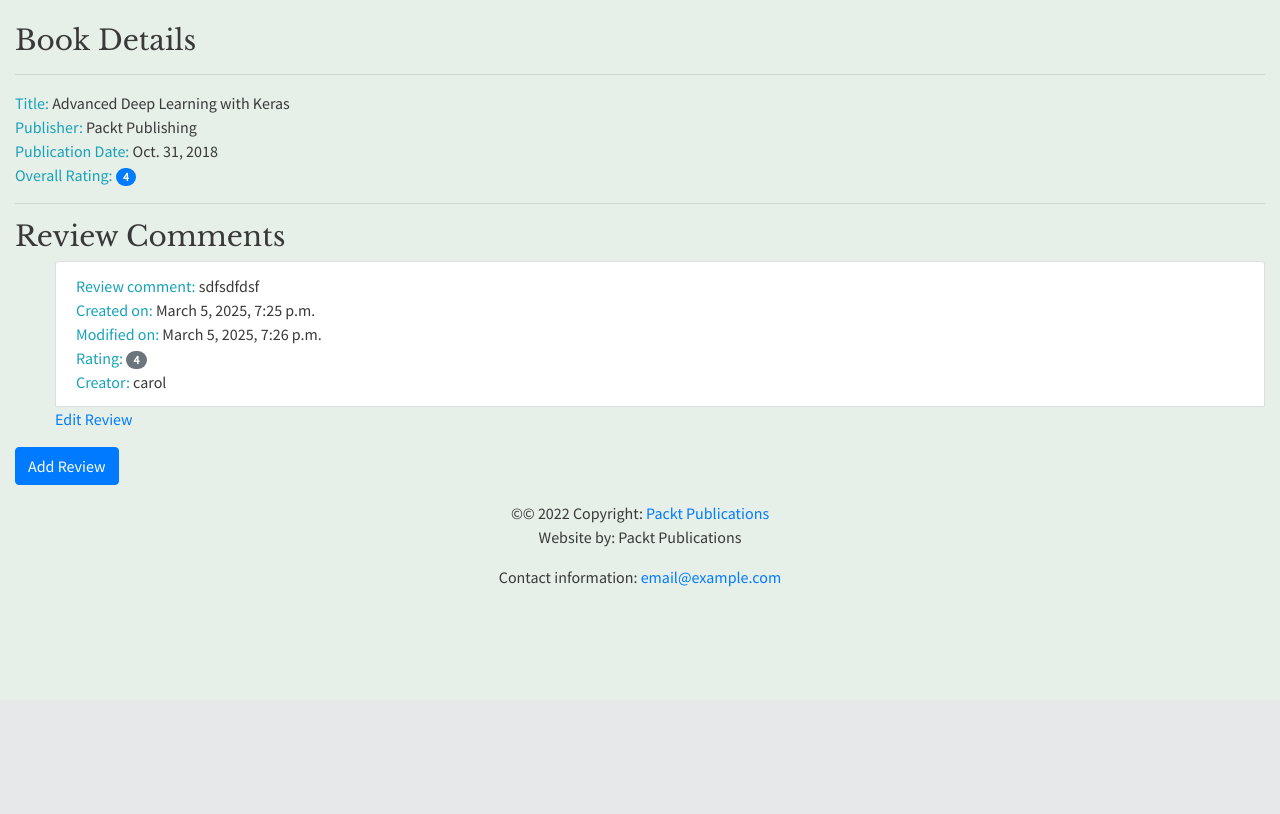
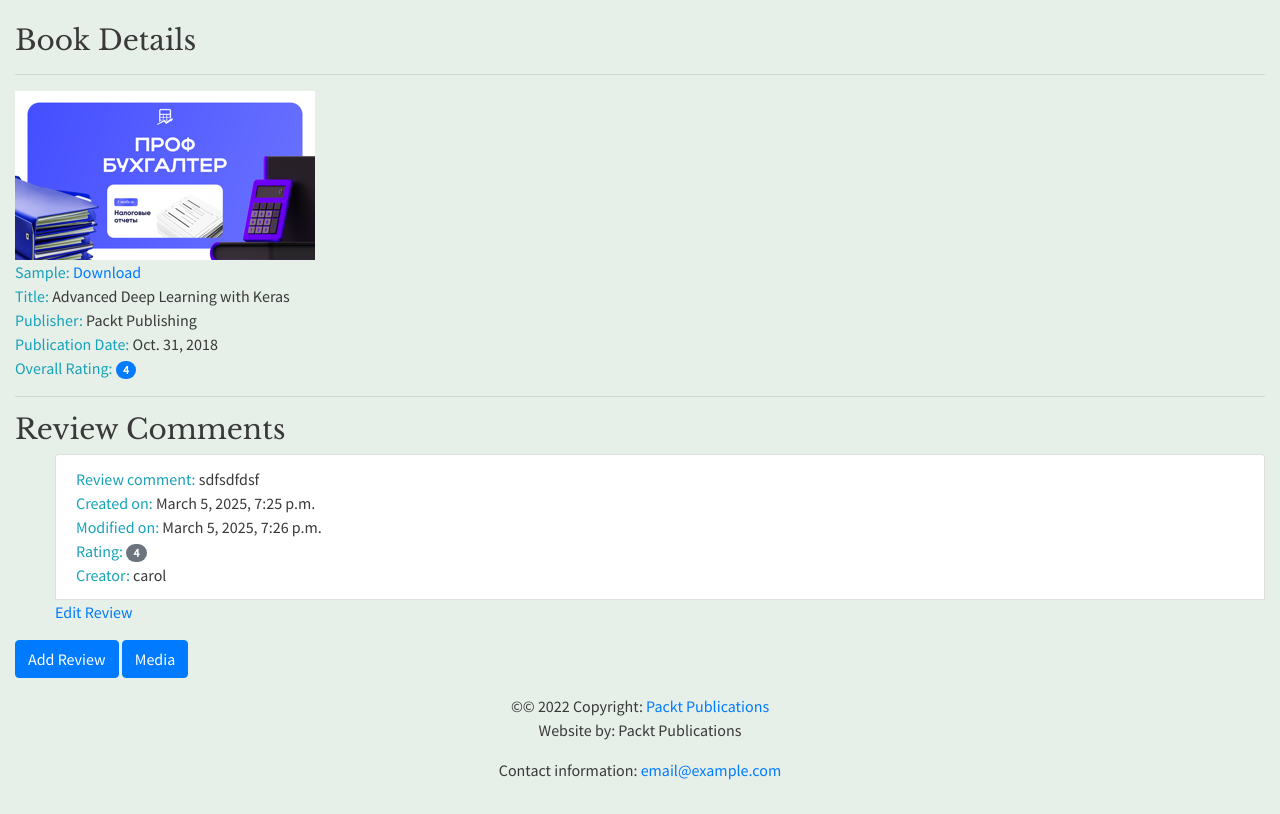
Before and after one commit to zhalgas-seidazym/bookr, a Django app: page /books/1/ in a window 1280 px wide. Shown: the part 100-914 px from the top of the page. Before the commit the page ends 687 px from the top, so only its background shows below. Run offline with Django 5.2, Linux system fonts and the light colour scheme; data comes from the database, SQL or seed files in the repository; both versions use the stored data as it was after the commit; some libraries are stand-ins or nearby versions.

Commit message:
fulfilled book_detail.html

```diff
--- a/reviews/templates/reviews/book_detail.html
+++ b/reviews/templates/reviews/book_detail.html
@@ -4,6 +4,14 @@
       <br>
       <h3>Book Details</h3>
       <hr>
+      {% if book.cover %}
+        <img src="{{ book.cover.url }}">
+        <br>
+      {% endif %}
+      {% if book.sample %}
+        <span class="text-info">Sample: </span><span><a href="{{ book.sample.url }}">Download</a></span>
+        <br>
+      {% endif %}
       <span class="text-info">Title: </span> <span>{{ book.title }}</span>
       <br>
       <span class="text-info">Publisher: </span><span>{{ book.publisher }}</span>
@@ -37,4 +45,5 @@
             </ul>
       {% endif %}
       <a class="btn btn-primary" href="{% url 'review_create' book.pk %}">Add Review</a>
+      <a class="btn btn-primary" href="{% url 'book_media' book.pk %}">Media</a>
 {% endblock %}
```
Also changed, not shown: bookr.sqlite3, media/book_covers/Slide_16_9_-_13.png (added), 1 other file.
